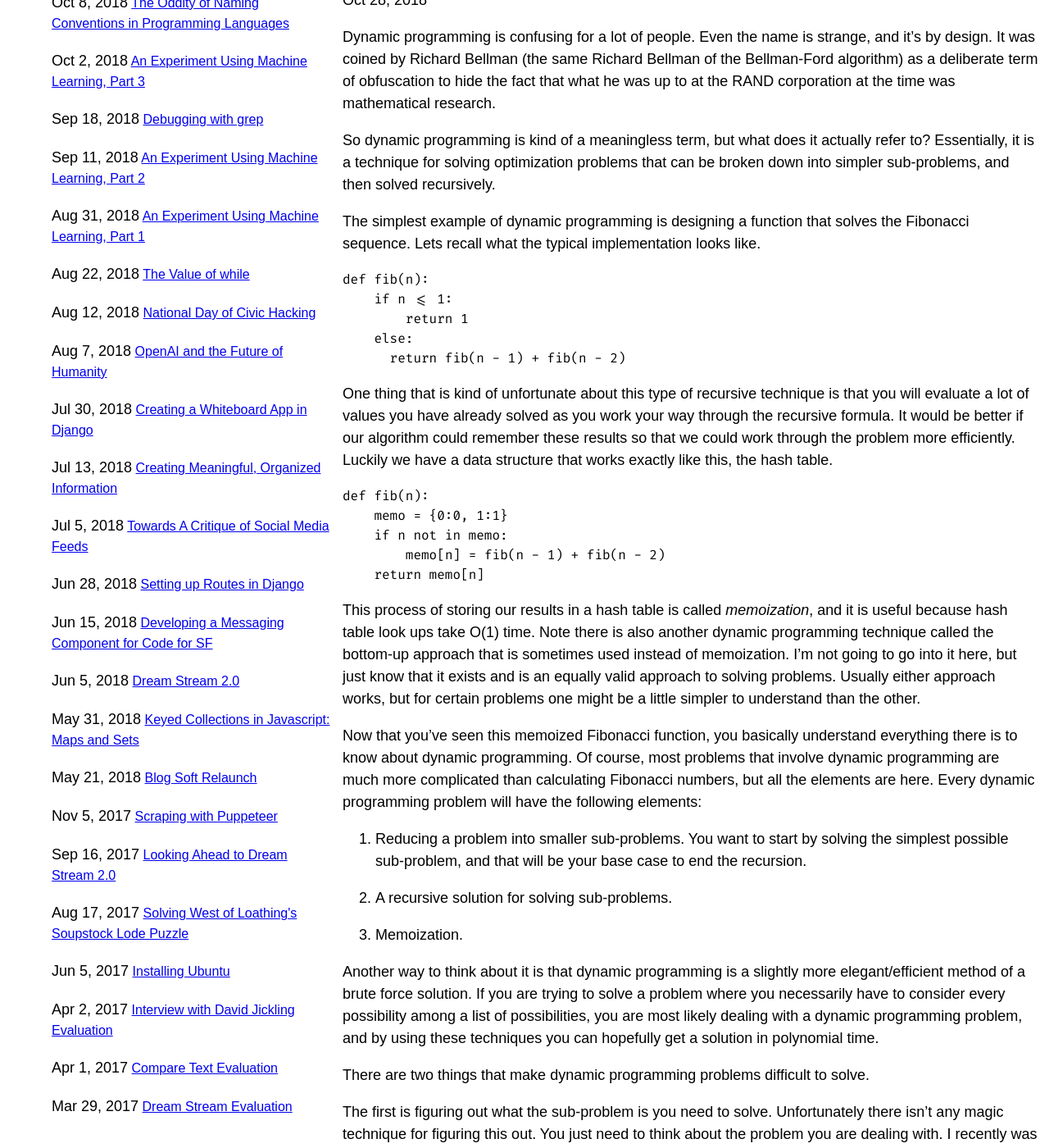
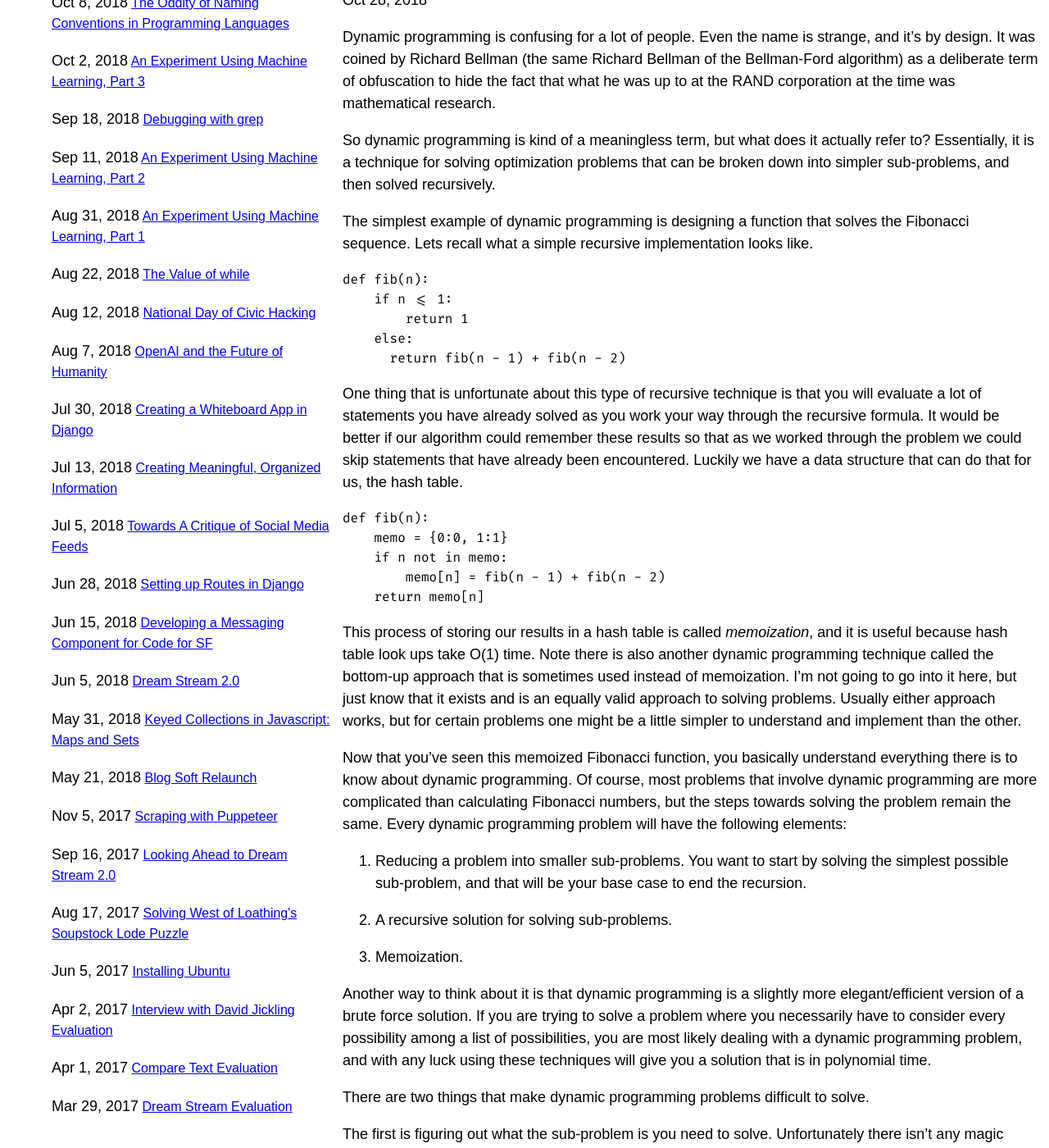
Before and after one commit to pauljickling/pauljickling.github.io, a Jekyll site: the page built from _posts/2018-10-29-dynamic-programming-basics.markdown, in a window 1280 px wide and 1400 px high, scrolled down 281 px. Shown: the whole window at 82% size. Built offline with Jekyll 4.4.1, drawn with Linux system fonts in a browser that asks for light colours; some web fonts are replaced; some of the changed text lies outside the part shown.

Commit message:
Minor blog post edits

````diff
--- a/_posts/2018-10-29-dynamic-programming-basics.markdown
+++ b/_posts/2018-10-29-dynamic-programming-basics.markdown
@@ -8,7 +8,7 @@ Dynamic programming is confusing for a lot of people. Even the name is strange,
 
 So dynamic programming is kind of a meaningless term, but what does it actually refer to? Essentially, it is a technique for solving optimization problems that can be broken down into simpler sub-problems, and then solved recursively.
 
-The simplest example of dynamic programming is designing a function that solves the Fibonacci sequence. Lets recall what the typical implementation looks like.
+The simplest example of dynamic programming is designing a function that solves the Fibonacci sequence. Lets recall what a simple recursive implementation looks like.
 
 ```
 def fib(n):
@@ -18,7 +18,7 @@ def fib(n):
       return fib(n - 1) + fib(n - 2)
 ```
 
-One thing that is kind of unfortunate about this type of recursive technique is that you will evaluate a lot of values you have already solved as you work your way through the recursive formula. It would be better if our algorithm could remember these results so that we could work through the problem more efficiently. Luckily we have a data structure that works exactly like this, the hash table.
+One thing that is unfortunate about this type of recursive technique is that you will evaluate a lot of statements you have already solved as you work your way through the recursive formula. It would be better if our algorithm could remember these results so that as we worked through the problem we could skip statements that have already been encountered. Luckily we have a data structure that can do that for us, the hash table.
 
 ```
 def fib(n):
@@ -28,9 +28,9 @@ def fib(n):
     return memo[n]
 ```
 
-This process of storing our results in a hash table is called *memoization*, and it is useful because hash table look ups take O(1) time. Note there is also another dynamic programming technique called the bottom-up approach that is sometimes used instead of memoization. I'm not going to go into it here, but just know that it exists and is an equally valid approach to solving problems. Usually either approach works, but for certain problems one might be a little simpler to understand than the other.
+This process of storing our results in a hash table is called *memoization*, and it is useful because hash table look ups take O(1) time. Note there is also another dynamic programming technique called the bottom-up approach that is sometimes used instead of memoization. I'm not going to go into it here, but just know that it exists and is an equally valid approach to solving problems. Usually either approach works, but for certain problems one might be a little simpler to understand and implement than the other.
 
-Now that you've seen this memoized Fibonacci function, you basically understand everything there is to know about dynamic programming. Of course, most problems that involve dynamic programming are much more complicated than calculating Fibonacci numbers, but all the elements are here. Every dynamic programming problem will have the following elements:
+Now that you've seen this memoized Fibonacci function, you basically understand everything there is to know about dynamic programming. Of course, most problems that involve dynamic programming are more complicated than calculating Fibonacci numbers, but the steps towards solving the problem remain the same. Every dynamic programming problem will have the following elements:
 
 1. Reducing a problem into smaller sub-problems. You want to start by solving the simplest possible sub-problem, and that will be your base case to end the recursion.
 
@@ -38,10 +38,10 @@ Now that you've seen this memoized Fibonacci function, you basically understand
 
 3. Memoization.
 
-Another way to think about it is that dynamic programming is a slightly more elegant/efficient method of a brute force solution. If you are trying to solve a problem where you necessarily have to consider every possibility among a list of possibilities, you are most likely dealing with a dynamic programming problem, and by using these techniques you can hopefully get a solution in polynomial time.
+Another way to think about it is that dynamic programming is a slightly more elegant/efficient version of a brute force solution. If you are trying to solve a problem where you necessarily have to consider every possibility among a list of possibilities, you are most likely dealing with a dynamic programming problem, and with any luck using these techniques will give you a solution that is in polynomial time.
 
 There are two things that make dynamic programming problems difficult to solve.
 
 The first is figuring out what the sub-problem is you need to solve. Unfortunately there isn't any magic technique for figuring this out. You just need to think about the problem you are dealing with. I recently was working on a problem that asked the following: given a number of cents (n), output the number of combinations of pennies, nickels, dimes, and quarters that are possible. Figuring out an elegant recursive technique for solving this is definitely not obvious! I'll give a hint though: for quarters the recursion is (q * 12) + ((q - 1) * 12 ) + ((q - 2) * 12), etc. where q is the number of quarters. Can you figure out what's special about the number 12?
 
-The second tricky thing about dynamic programming problems is they often involve splicing. You may have an array of numbers, and then need some specific combination of numbers from the array. One thing I've found when you are doing splicing for these types of problems is that off by one errors are very easy to make. Splicing lends itself to these types of errors since the first parameter is inclusive of the integer position, but the second parameter is not. It's a good thing to keep in mind, and double check your work.
+The second tricky thing about dynamic programming problems is they often involve splicing. You may have an array of numbers, and then need some specific combination of numbers from the array. One thing I've found when you are doing splicing for these types of problems is that off by one errors are very easy to make. Splicing lends itself to these types of errors since the first parameter is inclusive of the integer position, but the second parameter is not. It's a good thing to keep in mind while double checking your work.
````
